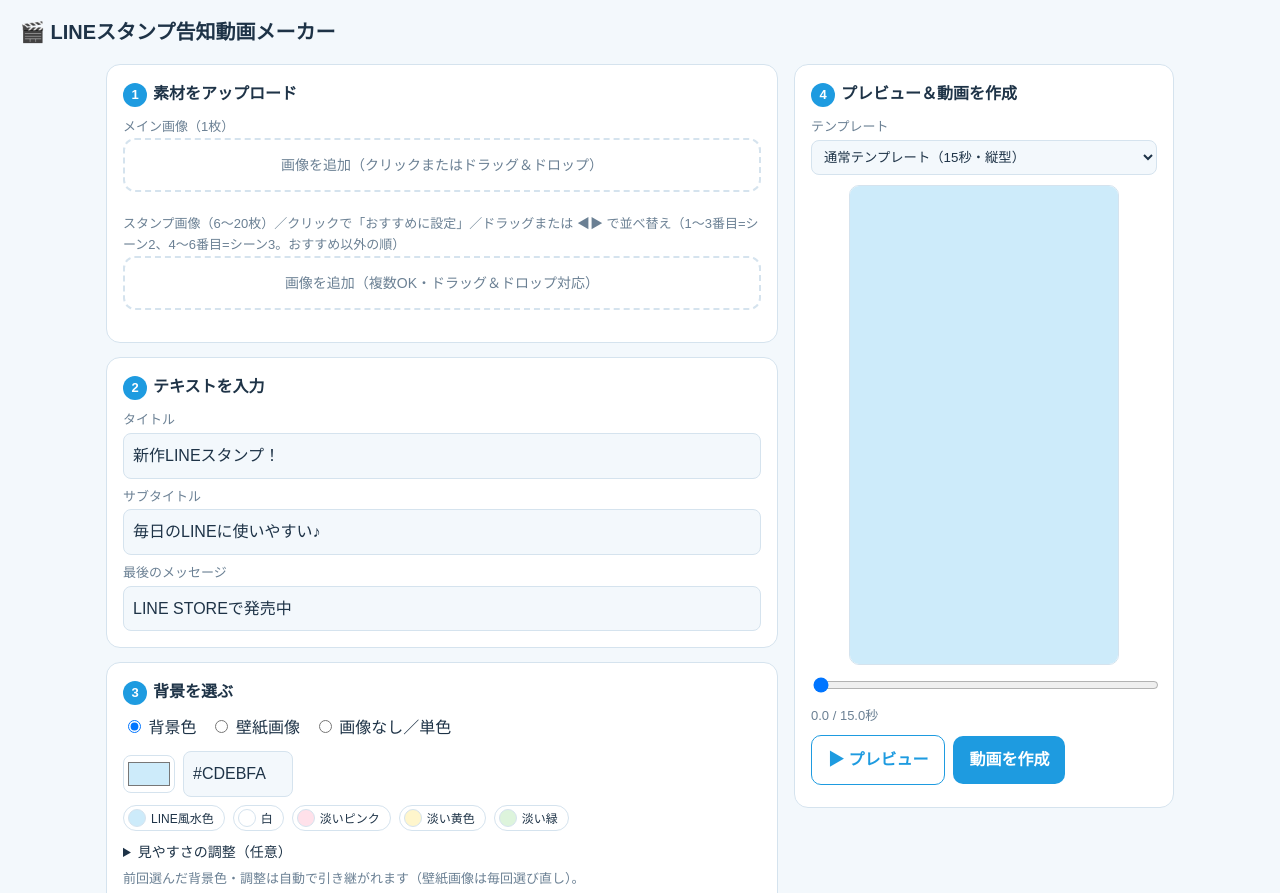
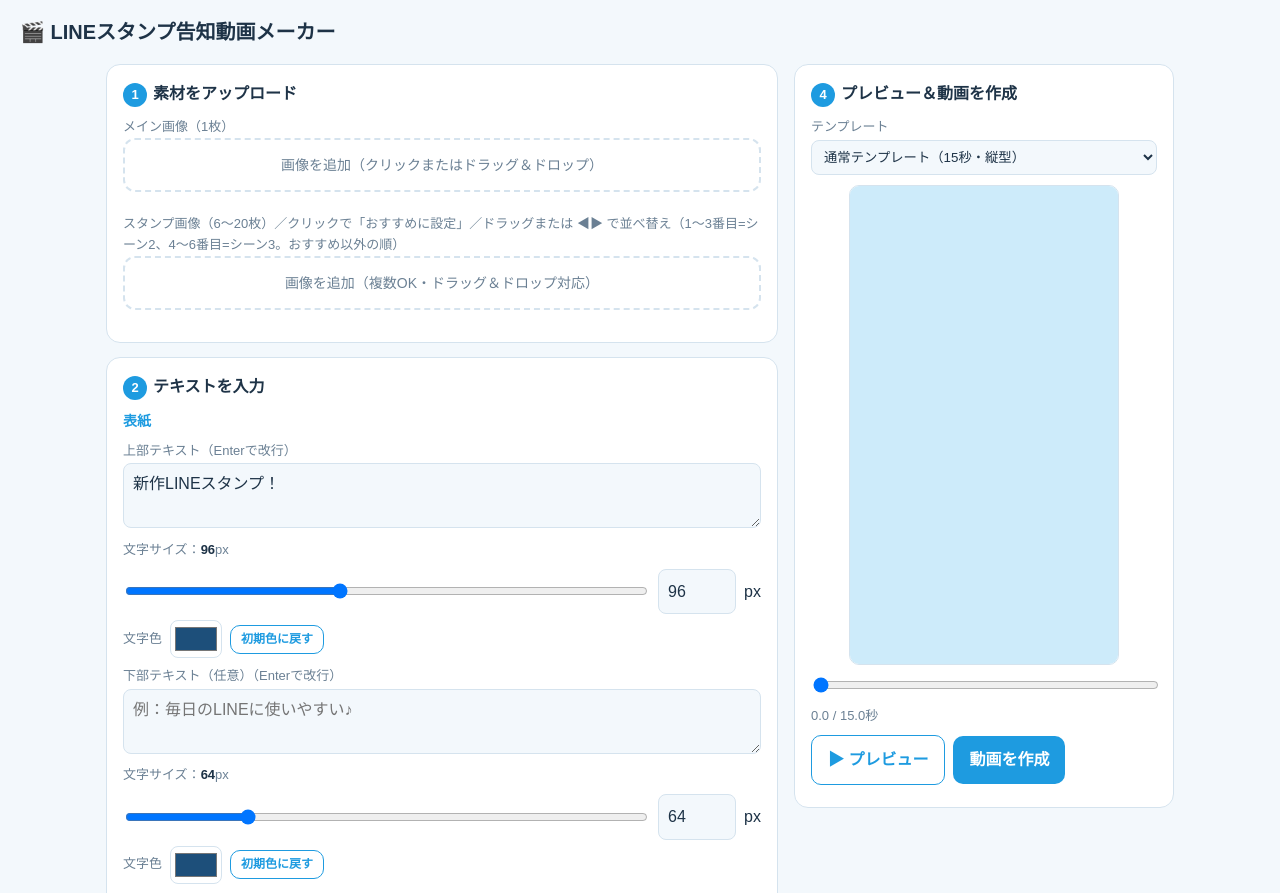
Before and after one commit to arakakiai92/line-stamp-video-maker, a plain HTML site: page index.html in a window 1280 px wide. Shown: the top 893 px of the page. Drawn offline with Linux system fonts and the light colour scheme.

Commit message:
Add files via upload

```diff
--- a/app.js
+++ b/app.js
@@ -44,23 +44,43 @@
  if(BG.mode==='image'&&BG.img){const im=BG.img.img,bl=BG.blur,k=Math.max(W/im.width,H/im.height)*(bl?1.06:1),w=im.width*k,h=im.height*k;c.save();c.globalAlpha=BG.opacity/100;if(bl)c.filter='blur('+bl+'px)';c.drawImage(im,(W-w)/2,(H-h)/2,w,h);c.restore()}
  if(BG.mode!=='solid'&&BG.bright){c.fillStyle=BG.bright<0?'rgba(0,0,0,'+(-BG.bright/100)+')':'rgba(255,255,255,'+(BG.bright/100)+')';c.fillRect(0,0,W,H)}}
 function img(o,cx,cy,bw,bh,sc=1,rot=0,al=1){if(!o)return;const im=o.img,s=Math.min(bw/im.width,bh/im.height)*sc,w=im.width*s,h=im.height*s;c.save();c.globalAlpha*=al;c.translate(cx,cy);c.rotate(rot);c.shadowColor='rgba(0,0,0,.18)';c.shadowBlur=24;c.shadowOffsetY=10;c.drawImage(im,-w/2,-h/2,w,h);c.restore()}
-function txt(str,cx,cy,size,maxW,sc=1,al=1){if(!str)return;c.save();c.globalAlpha*=al;c.textAlign='center';c.textBaseline='middle';c.lineJoin='round';let f=size;c.font='900 '+f+'px '+FONT;const w=c.measureText(str).width;if(w>maxW){f*=maxW/w;c.font='900 '+f+'px '+FONT}c.translate(cx,cy);c.scale(sc,sc);c.lineWidth=f*.2;c.strokeStyle='#fff';c.strokeText(str,0,0);c.fillStyle='#1d4f7a';c.fillText(str,0,0);c.restore()}
+function wrap(str,size,maxW){c.font='900 '+size+'px '+FONT;const lw=x=>c.measureText(x).width,out=[];
+ for(const para of String(str).split('\n')){let line='';const toks=para.match(/[A-Za-z0-9'’.,!?&:;\-]+|\s|[\s\S]/gu)||[];
+  for(const t of toks){const parts=lw(t)>maxW?[...t]:[t];for(const q of parts){if(!line&&/^\s$/.test(q))continue;if(line&&lw(line+q)>maxW){out.push(line.trimEnd());line=/^\s$/.test(q)?'':q}else line+=q}}
+  out.push(line.trimEnd())}
+ while(out.length&&!out[out.length-1])out.pop();if(out.length>5){out.length=5;out[4]+='…'}return out}
+function blk(str,size,maxW,col){if(!str||!str.trim())return null;const L=wrap(str,size,maxW),lh=size*1.25;return{L,size,lh,h:L.length*lh,col:col||'#1d4f7a'}}
+function drawBlk(b,cx,top,sc=1,al=1){if(!b)return;c.save();c.globalAlpha*=al;c.textAlign='center';c.textBaseline='middle';c.lineJoin='round';c.font='900 '+b.size+'px '+FONT;c.translate(cx,top+b.h/2);c.scale(sc,sc);c.lineWidth=b.size*.2;{const m=/^#?([0-9a-f]{2})([0-9a-f]{2})([0-9a-f]{2})$/i.exec(b.col)||[0,'1d','4f','7a'],lum=.299*parseInt(m[1],16)+.587*parseInt(m[2],16)+.114*parseInt(m[3],16);c.strokeStyle=lum>150?'#2b3a4a':'#fff';c.fillStyle=b.col}b.L.forEach((l,i)=>{const y=(i+.5)*b.lh-b.h/2;c.strokeText(l,0,y);c.fillText(l,0,y)});c.restore()}
+function txt(str,cx,cy,size,maxW,sc=1,al=1,col){const b=blk(str,size,maxW,col);if(b)drawBlk(b,cx,Math.max(90,cy-b.h/2),sc,al)}
+/* ===== テキスト設定（内容・サイズ・色）===== */
+const TX={},TC='#1d4f7a';
+(function(){const G=[['表紙',[['title','上部テキスト','新作LINEスタンプ！',96],['cover2','下部テキスト（任意）','',64,'例：毎日のLINEに使いやすい♪']]],['Scene 3',[['sub','テキスト','毎日のLINEに使いやすい♪',76]]],['最後の画面',[['end','メインメッセージ','LINE STOREで発売中',88],['end2','追加メッセージ（任意）','',64,'例：ぜひチェックしてね♪']]]];
+ G.forEach(([g,items])=>{const d=document.createElement('div');d.className='tg';d.innerHTML='<h3>'+g+'</h3>';
+  items.forEach(([k,l,v,z,ph])=>{TX[k]={t:v,z,col:TC};const w=document.createElement('div');w.innerHTML='<label class="f">'+l+'（Enterで改行）</label><textarea rows="2" maxlength="120" placeholder="'+(ph||'')+'"></textarea><div class="row sz"><span class="szl">文字サイズ：<b></b>px</span><input type="range" min="24" max="200"><input type="number" class="num" min="24" max="200"><span>px</span></div><div class="row colr">文字色 <input type="color"><button type="button" class="b s" style="padding:4px 10px;font-size:12px">初期色に戻す</button></div>';
+   const tx=w.querySelector('textarea'),[rg,nm]=w.querySelectorAll('input[type=range],input[type=number]'),cp=w.querySelector('input[type=color]'),rs=w.querySelector('button'),lb=w.querySelector('b');tx.value=v;rg.value=nm.value=z;lb.textContent=z;cp.value=TC;
+   const setZ=n=>{TX[k].z=n;lb.textContent=n;draw()};
+   tx.oninput=()=>{TX[k].t=tx.value;draw()};
+   cp.oninput=()=>{TX[k].col=cp.value;draw()};rs.onclick=()=>{cp.value=TC;TX[k].col=TC;draw()};
+   rg.oninput=()=>{nm.value=rg.value;setZ(+rg.value)};
+   nm.oninput=()=>{const n=+nm.value;if(n>=24&&n<=200){rg.value=n;setZ(n)}};
+   nm.onchange=()=>{const n=cl(Math.round(+nm.value||z),24,200);nm.value=rg.value=n;setZ(n)};
+   d.append(w)});$('txtFields').append(d)})})();
 /* ===== 動画テンプレート「通常」（構成・タイミング・動きは固定）===== */
 const TEMPLATES={normal:{name:'通常',scenes:[
- {s:0,e:2,f:(lt,m,T)=>{txt(T.title,W/2,270,112,920,.7+.3*eob((lt-.1)/.5),cl(lt/.3));img(m.main,W/2,1010+Math.sin(lt*3)*8,880,900,.55+.45*eob(lt/.6))}},
+ {s:0,e:2,f:(lt,m,T)=>{txt(T.title.t,W/2,270,T.title.z,920,.7+.3*eob((lt-.1)/.5),cl(lt/.3),T.title.col);{const b=blk(T.cover2.t,T.cover2.z,920,T.cover2.col);if(b)drawBlk(b,W/2,Math.min(1650-b.h/2,1800-b.h),.7+.3*eob((lt-.4)/.5),cl((lt-.3)/.3))}img(m.main,W/2,1010+Math.sin(lt*3)*8,880,900,.55+.45*eob(lt/.6))}},
  {s:2,e:6,f:(lt,m)=>{const P=[[-110,480,-1],[120,960,1],[-60,1440,-1]];m.A.forEach((o,i)=>{const d=i*1.2;if(lt<d)return;const p=(lt-d)/.6,q=P[i];img(o,W/2+q[0]+q[2]*420*(1-eo(p)),q[1],620,500,.6+.4*eob(p),q[2]*.05*(1-eo(p))+q[2]*.03,cl(p*2))})}},
- {s:6,e:9,f:(lt,m,T)=>{txt(T.sub,W/2,230,92,920,.8+.2*eob(lt/.5),cl(lt/.3));const P=[[340,700,0,-600],[740,1070,600,0],[380,1440,-600,300]];m.B.forEach((o,i)=>{const d=.3+i*.8;if(lt<d)return;const p=(lt-d)/.6,q=P[i];img(o,q[0]+q[2]*(1-eo(p)),q[1]+q[3]*(1-eo(p)),500,500,.6+.4*eob(p),(i-1)*.05,cl(p*2))})}},
+ {s:6,e:9,f:(lt,m,T)=>{txt(T.sub.t,W/2,230,T.sub.z,920,.8+.2*eob(lt/.5),cl(lt/.3),T.sub.col);const P=[[340,700,0,-600],[740,1070,600,0],[380,1440,-600,300]];m.B.forEach((o,i)=>{const d=.3+i*.8;if(lt<d)return;const p=(lt-d)/.6,q=P[i];img(o,q[0]+q[2]*(1-eo(p)),q[1]+q[3]*(1-eo(p)),500,500,.6+.4*eob(p),(i-1)*.05,cl(p*2))})}},
  {s:9,e:12,f:(lt,m)=>{txt('おすすめ！',W/2,250,116,920,.8+.2*eob(lt/.5),cl(lt/.3));img(m.rec,W/2,1010+Math.sin(lt*3)*18,900,1000,(.6+.4*eob(lt/.6))*(1+.03*Math.sin(lt*3)),Math.sin(lt*2.2)*.05)}},
- {s:12,e:15,f:(lt,m,T)=>{img(m.main,W/2,440,720,520,.7+.3*eob(lt/.5));m.grid.forEach((o,i)=>{const d=.25+i*.15;if(lt<d)return;const p=(lt-d)/.5;img(o,240+(i%3)*300,880+Math.floor(i/3)*300,290,290,.6+.4*eob(p),0,cl(p*2))});const p=(lt-1)/.6;txt(T.end,W/2,1560,124,920,lt<1?0:(lt<1.7?.6+.4*eob(p):1),cl(p*2))}}
+ {s:12,e:15,f:(lt,m,T)=>{img(m.main,W/2,440,720,520,.7+.3*eob(lt/.5));m.grid.forEach((o,i)=>{const d=.25+i*.15;if(lt<d)return;const p=(lt-d)/.5;img(o,240+(i%3)*300,880+Math.floor(i/3)*300,290,290,.6+.4*eob(p),0,cl(p*2))});const bm=blk(T.end.t,T.end.z,920,T.end.col),be=blk(T.end2.t,T.end2.z,920,T.end2.col),hm=bm?bm.h:0,gap=be?T.end.z*.3:0,tot=hm+(be?gap+be.h:0);let top=Math.max(1340,Math.min(1560-hm/2,1800-tot));const pm=(lt-1)/.6,pe=(lt-1.4)/.6,ps=q=>q<0?0:(q<1?.6+.4*eob(q):1);if(bm){drawBlk(bm,W/2,top,ps(pm),cl(pm*2));top+=hm+gap}if(be)drawBlk(be,W/2,top,ps(pe),cl(pe*2))}}
 ]}};
 /* ===== 描画本体 ===== */
 function mats(){const all=S.stamps.slice(),rec=S.rec||all[0]||null,oth=all.filter(x=>x!==rec),pool=oth.length?oth:all,cy=(a,i)=>a.length?a[i%a.length]:null,take=(o)=>[0,1,2].map(i=>cy(pool,o+i)).filter(Boolean);
  return{main:S.main||all[0]||null,rec,A:take(0),B:take(3),grid:[0,1,2,3,4,5].map(i=>cy(rec?[rec,...pool]:pool,i)).filter(Boolean)}}
-function render(t){const T={title:$('tTitle').value,sub:$('tSub').value,end:$('tEnd').value},m=mats(),sc=TEMPLATES[$('tpl').value].scenes;t=cl(t,0,DUR-.001);c.clearRect(0,0,W,H);drawBG();
+function render(t){const T=TX,m=mats(),sc=TEMPLATES[$('tpl').value].scenes;t=cl(t,0,DUR-.001);c.clearRect(0,0,W,H);drawBG();
  const i=sc.findIndex(s=>t>=s.s&&t<s.e),s=sc[i],lt=t-s.s,d=s.e-s.s;c.save();c.globalAlpha=(i>0?cl(lt/.25):1)*(i<sc.length-1?cl((d-lt)/.25):1);s.f(lt,m,T);c.restore()}
 let cur=0,running=false;
 function draw(){if(!running)render(cur);$('tm').textContent=cur.toFixed(1)+' / '+DUR.toFixed(1)+'秒'}
-$('seek').oninput=e=>{cur=+e.target.value;draw()};$('tpl').onchange=draw;['tTitle','tSub','tEnd'].forEach(i=>$(i).oninput=draw);
+$('seek').oninput=e=>{cur=+e.target.value;draw()};$('tpl').onchange=draw;
 /* ===== プレビュー／録画 ===== */
 function ready(){if(!S.stamps.length){$('stat').className='msg e';$('stat').textContent='スタンプ画像を追加してください';return false}$('stat').className='msg';return true}
 function run(rec){return new Promise(ok=>{running=true;const t0=performance.now();(function f(){const t=(performance.now()-t0)/1000;cur=Math.min(t,DUR);render(cur);$('seek').value=cur;$('tm').textContent=cur.toFixed(1)+' / 15.0秒';if(t<DUR+(rec?.4:0))requestAnimationFrame(f);else{running=false;ok()}})()})}
--- a/index.html
+++ b/index.html
@@ -14,9 +14,7 @@
   <div class="thumbs" id="stTh"></div><div class="msg" id="stMsg"></div>
  </section>
  <section class="card"><h2><b>2</b>テキストを入力</h2>
-  <label class="f">タイトル</label><input type="text" id="tTitle" value="新作LINEスタンプ！">
-  <label class="f">サブタイトル</label><input type="text" id="tSub" value="毎日のLINEに使いやすい♪">
-  <label class="f">最後のメッセージ</label><input type="text" id="tEnd" value="LINE STOREで発売中">
+  <div id="txtFields"></div><div class="msg">サイズは動画（1080px幅）基準のpxです。改行はEnterキーで入れられます。「任意」の欄を空にすると動画にも表示されません。長い文は自動で折り返します。</div>
  </section>
  <section class="card"><h2><b>3</b>背景を選ぶ</h2>
   <div class="row g" id="modes">
--- a/style.css
+++ b/style.css
@@ -19,7 +19,7 @@
 .x.mv{right:auto;top:auto;bottom:3px;width:18px;height:18px;font-size:9px}.x.mv:disabled{opacity:.3}.th[draggable=true]{cursor:grab}
 .x{position:absolute;right:2px;top:2px;border:0;background:#0008;color:#fff;border-radius:50%;width:20px;height:20px;cursor:pointer;line-height:1;padding:0}
 label.f{display:block;font-size:13px;color:var(--mu);margin:8px 0 2px}
-input[type=text]{width:100%;padding:9px;border:1px solid var(--bd);border-radius:8px;background:var(--bg);color:var(--tx);font:inherit}
+input[type=text],input[type=number],textarea{width:100%;padding:9px;border:1px solid var(--bd);border-radius:8px;background:var(--bg);color:var(--tx);font:inherit}
 input[type=color]{width:52px;height:38px;border:1px solid var(--bd);border-radius:8px;padding:2px;background:none}
 .row{display:flex;gap:8px;align-items:center;flex-wrap:wrap}.row.g{gap:14px}
 button.b{border:0;border-radius:10px;padding:11px 16px;font:inherit;font-weight:700;cursor:pointer;background:var(--ac);color:#fff}
@@ -29,5 +29,6 @@
 .sticky{position:sticky;top:8px;align-self:start}
 canvas{width:100%;max-width:270px;aspect-ratio:9/16;display:block;margin:0 auto 10px;border-radius:10px;border:1px solid var(--bd);background:#fff}
 video{width:100%;max-width:270px;display:block;margin:10px auto;border-radius:10px}
+textarea{resize:vertical;line-height:1.4}.colr{margin-top:6px;font-size:13px;color:var(--mu)}.tg h3{font-size:14px;color:var(--ac);margin:14px 0 0;padding-top:10px;border-top:1px solid var(--bd)}.tg:first-child h3{border:0;padding:0;margin-top:0}.sz{margin-top:4px}.sz input[type=range]{flex:1;min-width:110px}.sz input.num{width:78px}.szl{font-size:13px;color:var(--mu);width:100%}.szl b{color:var(--tx)}
 .msg{font-size:13px;color:var(--mu);margin-top:6px}.msg.e{color:#d33}
 input[type=range]{width:100%}.hide{display:none!important}
```
